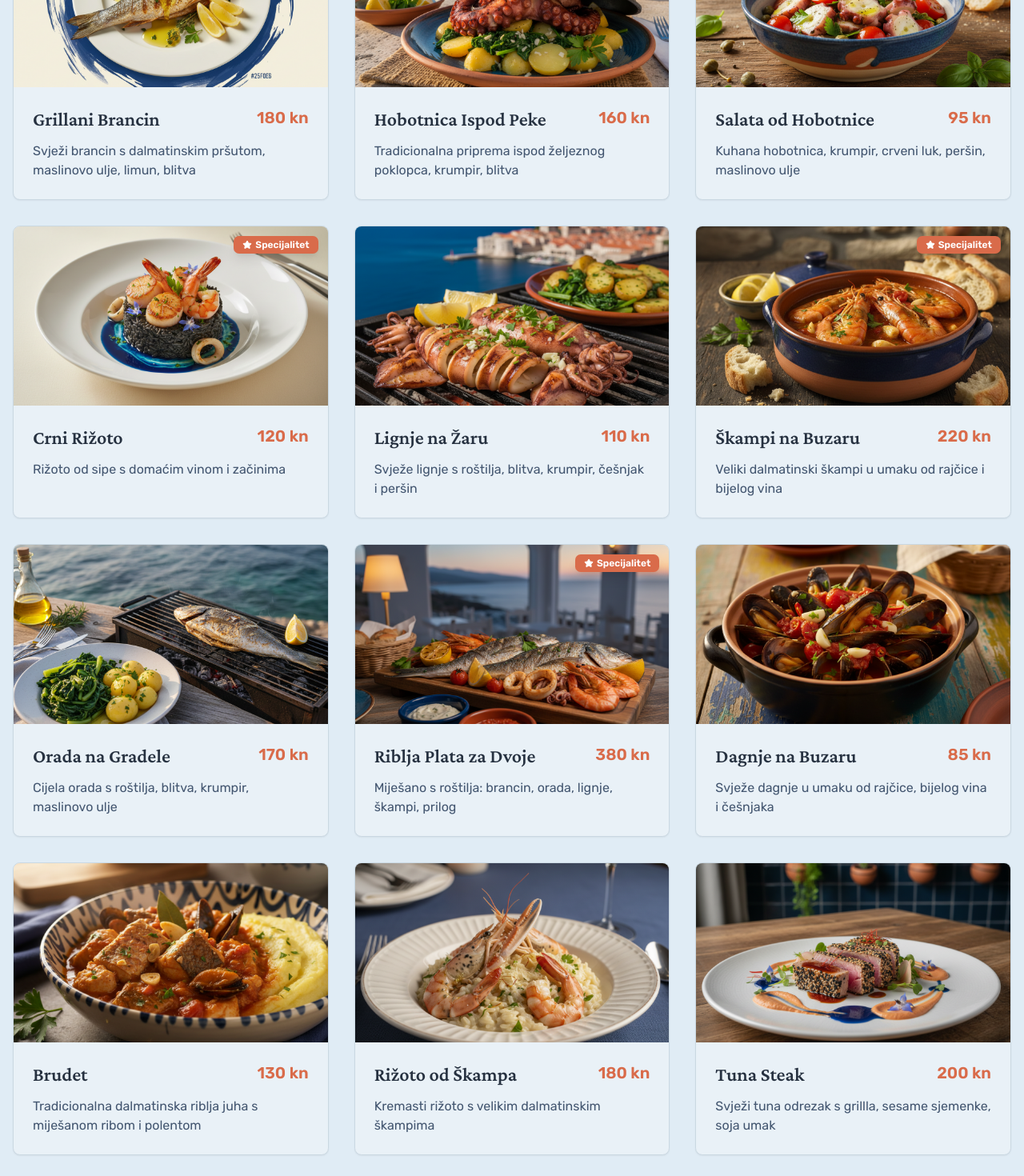
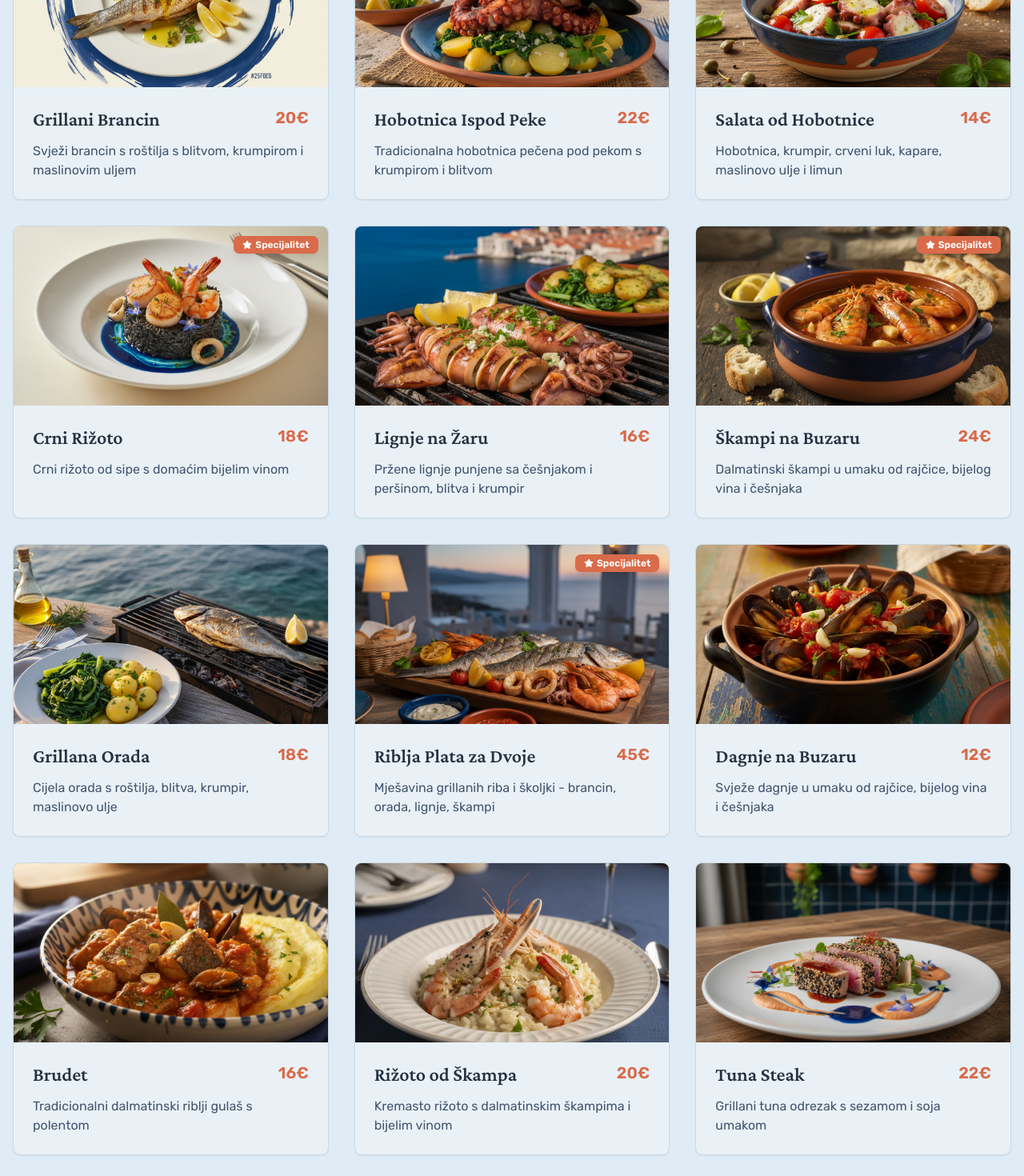
Before and after one commit to tihomiraugustic-beep/sg-1bc2244e-b8a4-4d15-a4d6-e99f972ea7fd-1778622651, a Next.js app: page / in a window 1280 px wide. Shown: the part 1200-2670 px from the top of the page at 80% size. Built offline with nearby package versions, Linux system fonts and the light colour scheme.

Commit message:
feat(menu): update prices to euro

```diff
--- a/src/components/Menu.tsx
+++ b/src/components/Menu.tsx
@@ -6,79 +6,79 @@
   const dishes = [
     {
       name: "Grillani Brancin",
-      description: "Svježi brancin s dalmatinskim pršutom, maslinovo ulje, limun, blitva",
-      price: "180 kn",
+      description: "Svježi brancin s roštilja s blitvom, krumpirom i maslinovim uljem",
+      price: "20€",
       image: "/generated/dish-seabass.png",
       specialty: true
     },
     {
       name: "Hobotnica Ispod Peke",
-      description: "Tradicionalna priprema ispod željeznog poklopca, krumpir, blitva",
-      price: "160 kn",
+      description: "Tradicionalna hobotnica pečena pod pekom s krumpirom i blitvom",
+      price: "22€",
       image: "/generated/dish-octopus-peka.png",
       specialty: true
     },
     {
       name: "Salata od Hobotnice",
-      description: "Kuhana hobotnica, krumpir, crveni luk, peršin, maslinovo ulje",
-      price: "95 kn",
+      description: "Hobotnica, krumpir, crveni luk, kapare, maslinovo ulje i limun",
+      price: "14€",
       image: "/generated/dish-octopus-salad.png"
     },
     {
       name: "Crni Rižoto",
-      description: "Rižoto od sipe s domaćim vinom i začinima",
-      price: "120 kn",
+      description: "Crni rižoto od sipe s domaćim bijelim vinom",
+      price: "18€",
       image: "/generated/dish-black-risotto.png",
       specialty: true
     },
     {
       name: "Lignje na Žaru",
-      description: "Svježe lignje s roštilja, blitva, krumpir, češnjak i peršin",
-      price: "110 kn",
+      description: "Pržene lignje punjene sa češnjakom i peršinom, blitva i krumpir",
+      price: "16€",
       image: "/generated/dish-grilled-squid.png"
     },
     {
       name: "Škampi na Buzaru",
-      description: "Veliki dalmatinski škampi u umaku od rajčice i bijelog vina",
-      price: "220 kn",
+      description: "Dalmatinski škampi u umaku od rajčice, bijelog vina i češnjaka",
+      price: "24€",
       image: "/generated/dish-scampi-buzara.png",
       specialty: true
     },
     {
-      name: "Orada na Gradele",
+      name: "Grillana Orada",
       description: "Cijela orada s roštilja, blitva, krumpir, maslinovo ulje",
-      price: "170 kn",
+      price: "18€",
       image: "/generated/dish-grilled-seabream.png"
     },
     {
       name: "Riblja Plata za Dvoje",
-      description: "Miješano s roštilja: brancin, orada, lignje, škampi, prilog",
-      price: "380 kn",
+      description: "Mješavina grillanih riba i školjki - brancin, orada, lignje, škampi",
+      price: "45€",
       image: "/generated/dish-mixed-grill.png",
       specialty: true
     },
     {
       name: "Dagnje na Buzaru",
       description: "Svježe dagnje u umaku od rajčice, bijelog vina i češnjaka",
-      price: "85 kn",
+      price: "12€",
       image: "/generated/dish-mussels-buzara.png"
     },
     {
       name: "Brudet",
-      description: "Tradicionalna dalmatinska riblja juha s miješanom ribom i polentom",
-      price: "130 kn",
+      description: "Tradicionalni dalmatinski riblji gulaš s polentom",
+      price: "16€",
       image: "/generated/dish-brudet.png"
     },
     {
       name: "Rižoto od Škampa",
-      description: "Kremasti rižoto s velikim dalmatinskim škampima",
-      price: "180 kn",
+      description: "Kremasto rižoto s dalmatinskim škampima i bijelim vinom",
+      price: "20€",
       image: "/generated/dish-scampi-risotto.png"
     },
     {
       name: "Tuna Steak",
-      description: "Svježi tuna odrezak s grillla, sesame sjemenke, soja umak",
-      price: "200 kn",
+      description: "Grillani tuna odrezak s sezamom i soja umakom",
+      price: "22€",
       image: "/generated/dish-tuna-steak.png"
     }
   ];
```
